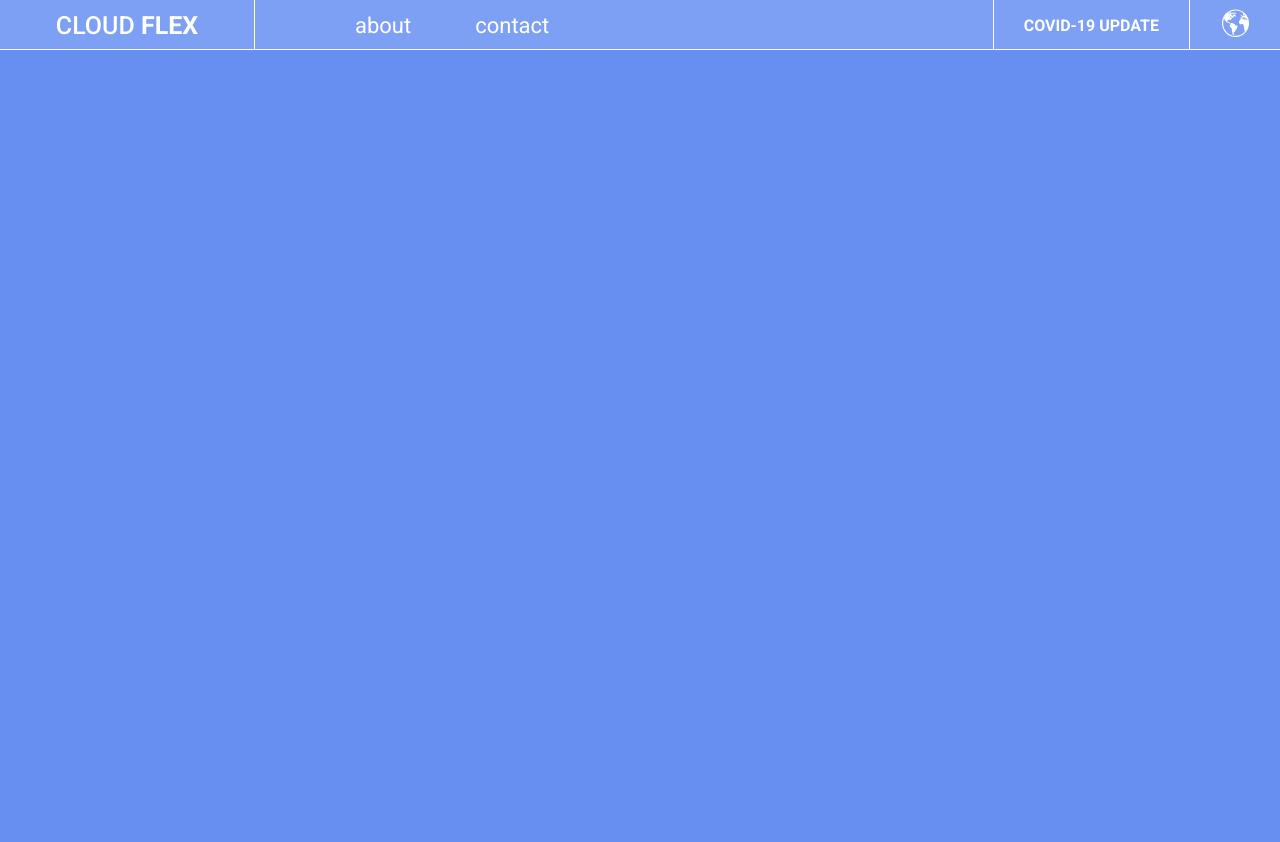
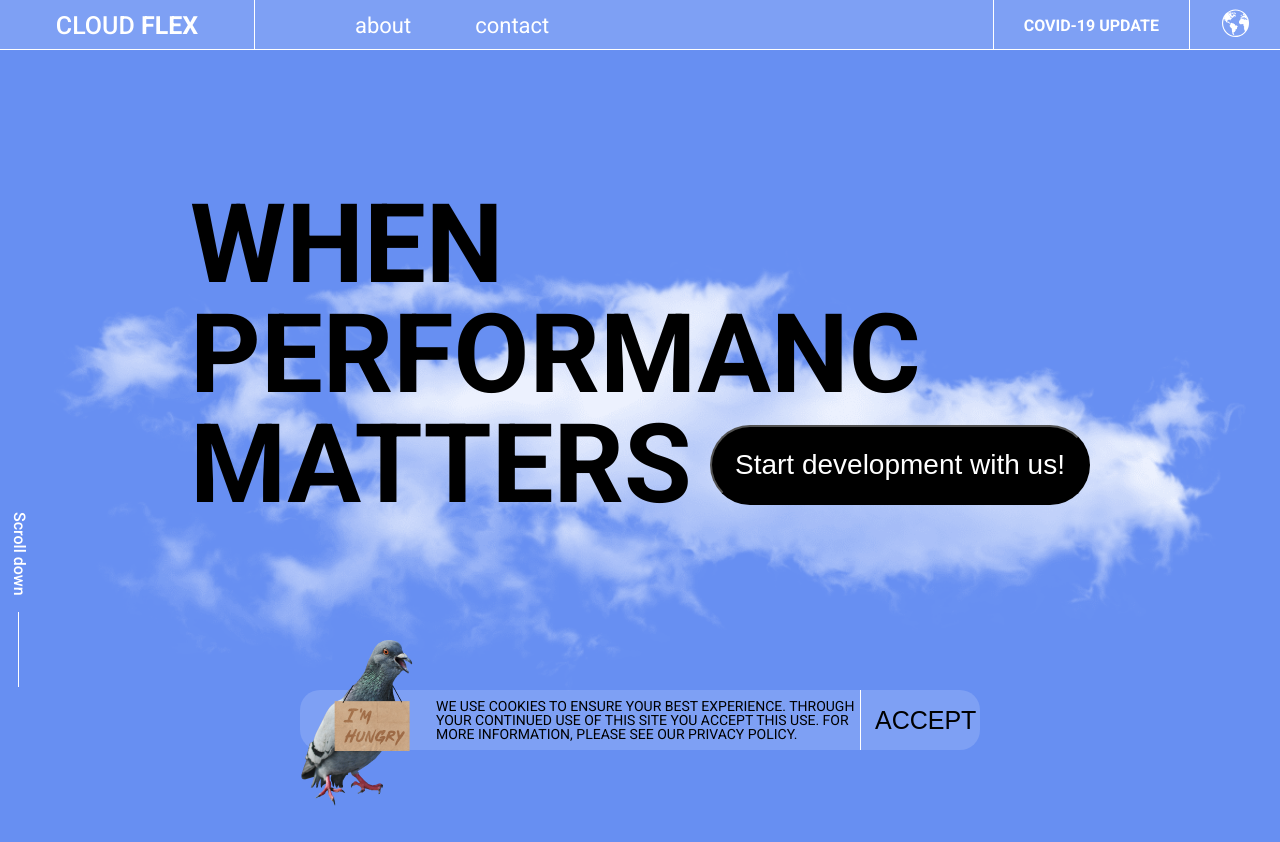
Before and after one commit to Prashur/landing_file, a website: page index.html in a window 1280 px wide. Before the commit the page ends 800 px from the top, so only its background shows below. Drawn offline with nearby package versions, Linux system fonts and the light colour scheme; files that its build step writes are made by us from their sources; files whose address does not match are found by name.

Commit message:
hero section emplementation

```diff
--- a/index.html
+++ b/index.html
@@ -43,5 +43,30 @@
             </nav>
         </div>
     </header>
+    <main aria-label="main content">
+        <section class="hero-section" aria-label="hero section">
+            <div class="contaner">
+                <div class="hero">
+                    <div class="hero__content">
+                        <h1 class="hero__title">WHEN PERFORMANC MATTERS</h1>
+                        <button class="hero__action-btn">Start development with us!
+                        </button>
+                    </div>
+                    <div class="hero__nontify">
+                        <img src="assets/img/pigeon_alpha.png" alt="pigeon img" class="hero__notify-img">
+                        <p class="hero__nontify-content">WE USE COOKIES TO ENSURE YOUR BEST EXPERIENCE. THROUGH YOUR CONTINUED USE OF THIS SITE YOU ACCEPT THIS USE. FOR MORE INFORMATION, PLEASE SEE OUR PRIVACY POLICY.</p>
+                        <button class="hero__nontify-btn">ACCEPT</button>
+                    </div>
+
+                </div>
+
+                <div class="hero__scroll">
+                    <span class="hero__scroll-content">
+                        Scroll down
+                    </span>
+                </div>
+            </div>
+        </section>
+    </main>
 </body>
 </html>
--- /dev/null
+++ b/styles/_hero.scss
@@ -0,0 +1,174 @@
+@use 'variables' as v;
+@use 'mixins' as m;
+@use 'placeholder';
+@use 'sass:color';
+
+.hero{
+    position: relative;
+    max-width: 1260px;
+    height: 830px;
+    margin: 0 auto;
+    padding: 140px;
+    background: url('..//assets/img/cloud_alpha.png') center/contain no-repeat;
+
+    &__content{
+        position: relative;
+        width: 900px;
+        margin: 0 auto;
+
+        .hero__title{
+            @include m.font(110px, 700, v.$black_color);
+            line-height: 1;
+        }
+
+        .hero__action-btn{
+            width: 380px;
+            height: 80px;
+            background-color: v.$black_color;
+            @include m.font(28px, 500, v.$white_color);
+            @include m.position(absolute, 1 , -1, bottom, right, 15px, 0);
+
+            border-radius: 45px;
+            bottom: none;
+
+            &:hover{
+                cursor: pointer;
+                background-color:color.adjust(v.$black_color, $alpha: -0.35) ;
+            }
+            &:focus{
+                outline: none;
+            }
+            &:focus-visible{
+                outline: 2px solid v.$white_color;
+            }
+        }
+        @media (max-width: v.$media_lg){
+            width: 100%;
+            max-width: 700px;
+            height: 500px;
+
+            .hero__title{
+                @include m.font(100px, 700, v.$black_color)
+            }
+
+            .hero__action-btn{
+                @include m.position(absolute, 1 , -1, bottom, right, 0, 15px);
+            }
+        }
+        @media (max-width: v.$media_sm){
+            width: 100%;
+            max-width: 350px;
+            height: 400px;
+
+            .hero__title{
+                @include m.font(45px, 700, v.$black_color);
+            }
+
+            .hero__action-btn{
+                @include m.font(18px, 500, v.$white_color);
+            }
+        }
+        @media (max-width: v.$media_md){
+            width: 100%;
+            max-width: 560px;
+            height: 400px;
+
+            .hero__title{
+                @include m.font(75px, 700, v.$black_color);
+            }
+
+            .hero__action-btn{
+                width: 260px;
+                height: 60px;
+                @include m.font(18px, 500, v.$white_color);
+            }
+        }
+    }
+
+    &__nontify{
+        position: relative;
+        margin: 170px auto 0;
+        width: 680px;
+        height: 60px;
+        background-color: color.adjust(v.$white_color, $alpha: -0.85);
+        border-radius: 20px;
+        @include m.d-flex(end, center, nowrap, row, 10px);
+
+        &-img{
+            @include m.position(absolute, 1 , -1, top, left, -75px, -35px);
+        }
+
+        &-content{
+            width: 450px;
+            height: 100%;
+            @include m.d-flex (center, center, nowrap);
+            @include m.font(14px, 400, v.$black_color);
+            border-right: 1px solid v.$white_color;
+            line-height: 1;
+            text-transform: uppercase;
+        }
+
+        &-btn{
+            width: 115px;
+            background: none;
+            border: none;
+            cursor: pointer;
+            text-transform: uppercase;
+            @include m.font(25px, 400, v.$black_color);
+            @extend %hover-white;
+            &:focus{
+                outline: none;
+            }
+            &:focus-visible{
+                outline: 2px solid v.$white_color;
+                border-radius: 20px;
+            }
+        }
+        @media (max-width: v.$media_md){
+            width: 100%;
+            max-width: 450px;
+            height: fit-content;
+            @include m.d-flex(start, center, nowrap, column, 0, 0);
+
+            &-content{
+                width: 100%;
+                padding: 15px, 10px, 15px, 90px;
+                @include m.d-flex (center, center, nowrap);
+                @include m.font(12px, 400, v.$black_color);
+                border-right: none;
+                border-bottom: 1px solid v.$white_color;
+                line-height: 1.3;
+            }
+            &-btn{
+                @include m.font(30px, 400, v.$black_color);
+                padding:30px, 0;
+            }
+        }
+    }
+    &__scroll{
+        @include m.position(absolute, 1 , -1, bottom, left, 200px, 10px);
+
+        &-content{
+            position: relative;
+            @include m.font(16px, 500, v.$white_color);
+            writing-mode: vertical-rl;
+            cursor: pointer;
+
+            &::after{
+                content: "";
+                display: block;
+                @include m.position(absolute, 1 , -1, top, left, 100px, 8px);
+                width: 1px;
+                height: 75px;
+                background-color: v.$white_color;
+
+            }
+        }
+        @media (max-width: v.$media_lg){
+            @include m.position(absolute, 1 , -1, top, left, 130px, 10px);
+        }
+        @media (max-width: v.$media_sm){
+            @include m.position(absolute, 1 , -1, top, left, 280px, 10px);
+        }
+    }
+}
--- a/styles/_importer.scss
+++ b/styles/_importer.scss
@@ -1,2 +1,3 @@
 @forward 'basic';
 @forward 'header';
+@forward 'hero';
--- a/styles/_mixins.scss
+++ b/styles/_mixins.scss
@@ -7,3 +7,25 @@
     column-gap:$column-gap ;
     row-gap: $row-gap;
 }
+
+@mixin position($type: relative, $zIndex: 1, $inset: -1, $top-or-bottom: top, $left-or-right: left, $value1:0, $value2:0){
+    position: $type;
+    z-index: $zIndex;
+
+    @if $inset > -1{
+        inset: $inset;
+    }
+    @else {
+        #{$top-or-bottom}: $value1;
+        #{$left-or-right}: $value2;
+    }
+}
+
+@mixin font($size: 16, $weight: 400, $color: #fff, $style: normal){
+    font: {
+        size: $size;
+        weight: $weight;
+        style: $style;
+    }
+    color: $color;
+}
--- a/styles/_placeholder.scss
+++ b/styles/_placeholder.scss
@@ -6,6 +6,12 @@
         color:v.$black_color;
     }
 }
+%hover-white{
+    &:hover{
+        cursor: pointer;
+        color:v.$white_color;
+    }
+}
 %hover-black-icon{
     &:hover{
         cursor: pointer;
```
